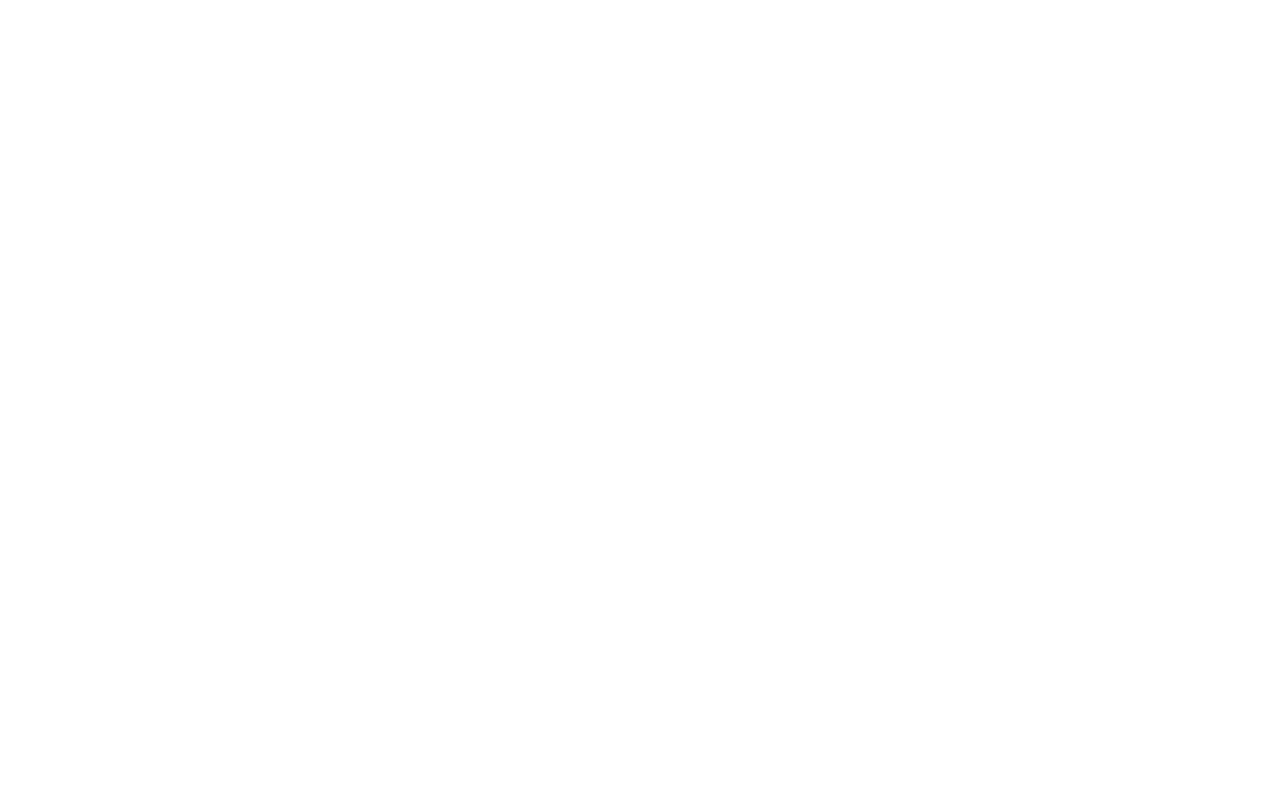
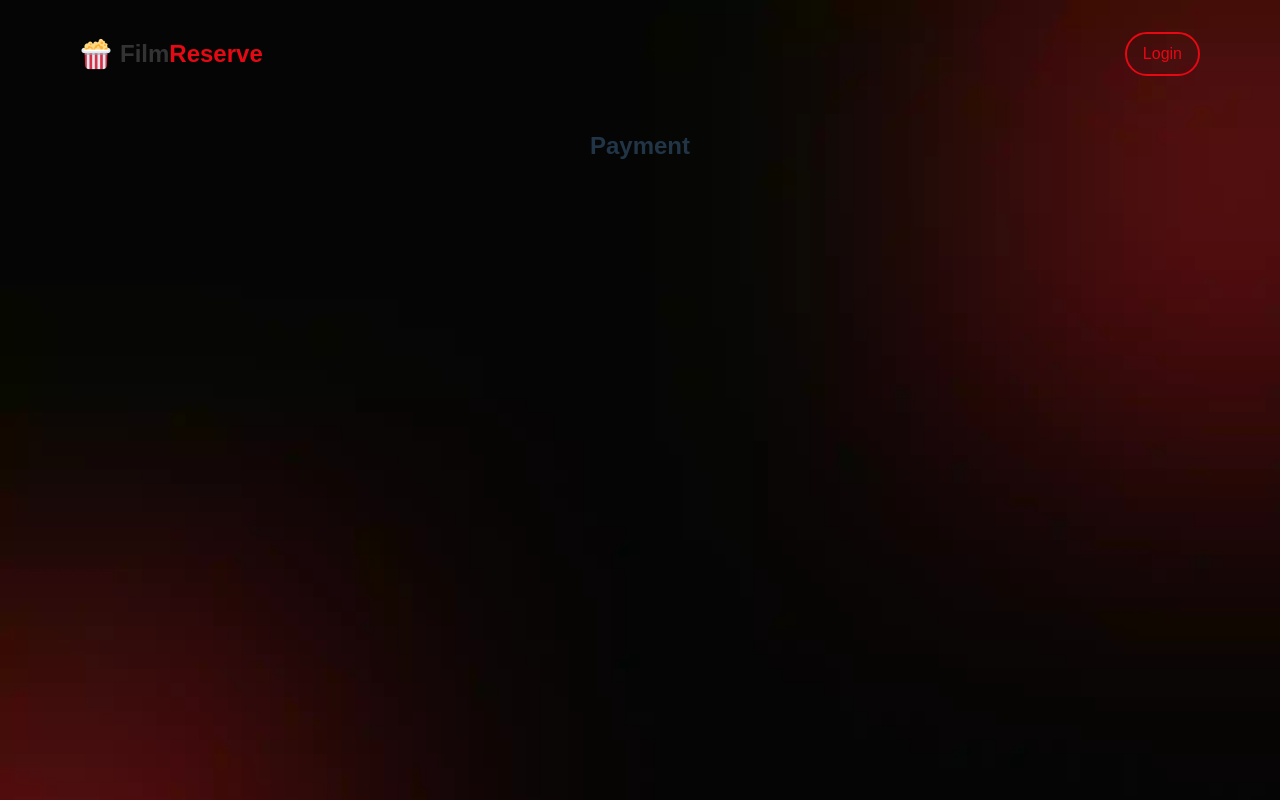
Before and after one commit to seannn9/cinema-seat-reservation, a React (Vite) app in the folder client/: page /payment in a window 1280 px wide. Before the commit this address had no page. Built offline with nearby package versions, Linux system fonts and the light colour scheme.

Commit message:
payment page

```diff
--- a/client/src/App.jsx
+++ b/client/src/App.jsx
@@ -7,6 +7,7 @@ import Login from "./pages/Login";
 import Dashboard from "./pages/Dashboard";
 import Welcome from "./pages/Welcome";
 import MovieDetails from "./pages/MovieDetails";
+import Payment from "./pages/Payment";
 library.add(fas);
 
 function App() {
@@ -17,6 +18,7 @@ function App() {
                 <Route path="/login" element={<Login />} />
                 <Route path="/dashboard" element={<Dashboard />} />
                 <Route path="/movie-details" element={<MovieDetails />} />
+                <Route path="/payment" element={<Payment />} />
             </Routes>
         </>
     );
--- /dev/null
+++ b/client/src/pages/Payment.jsx
@@ -0,0 +1,12 @@
+import Navbar from "../components/Navbar";
+
+export default function Payment() {
+    return (
+        <div className="payment-container">
+            <Navbar />
+            <section className="payment-section">
+                <h1>Payment</h1>
+            </section>
+        </div>
+    );
+}
--- a/client/src/styles/Dashboard.css
+++ b/client/src/styles/Dashboard.css
@@ -1,5 +1,6 @@
 .dashboard-container,
-.movie-details-container {
+.movie-details-container,
+.payment-container {
     min-height: 100vh;
     background-image: url("../assets/hero-full.webp");
     background-size: cover;
```
